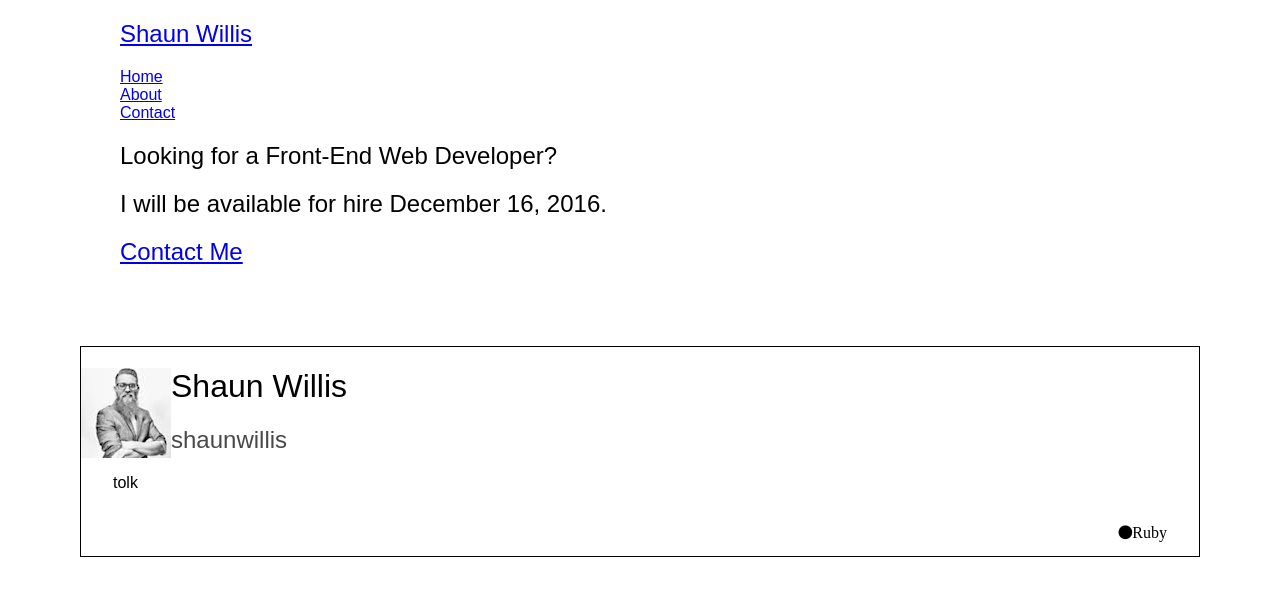
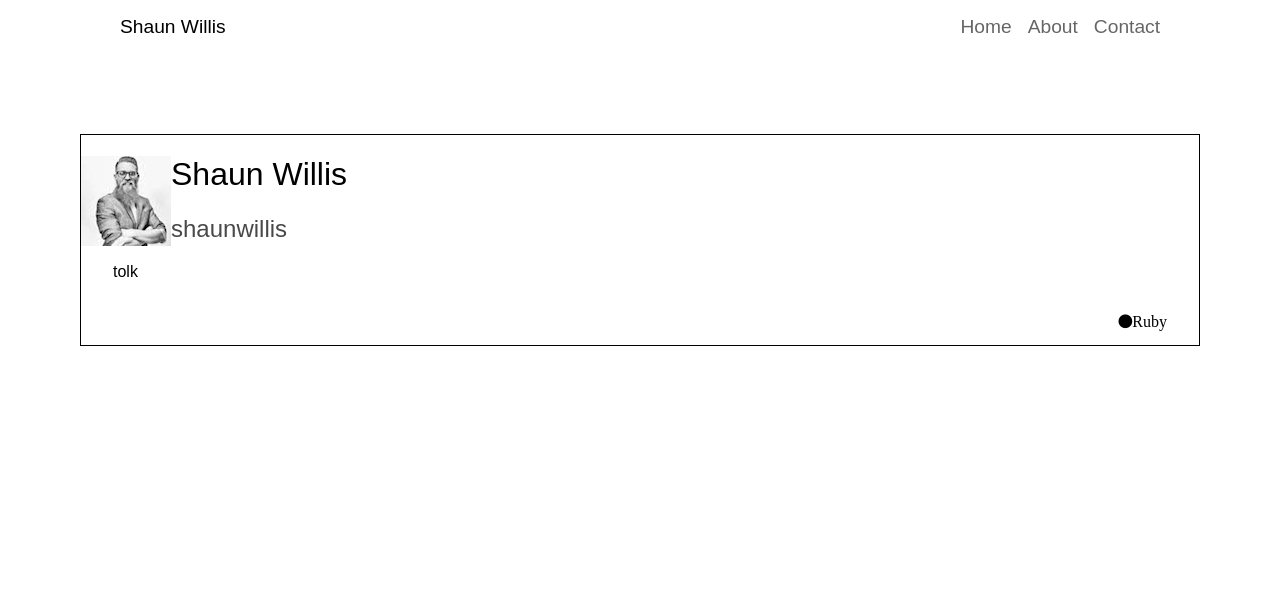
Before and after one commit to ShaunWMusic/02-box-model, a plain HTML site: page index.html in a window 1280 px wide. Drawn offline with Linux system fonts and the light colour scheme.

Commit message:
Style css to nav

```diff
--- a/app.css
+++ b/app.css
@@ -30,7 +30,35 @@ img {
   max-width: 65rem;
   margin: auto;
 }
+.nav-flex {
+  display: flex;
+  justify-content: space-between;
+}
 
+.nav-group {
+  font-size: 1.2rem;
+  margin: 1rem 0;
+}
+
+.nav-group a {
+  color: inherit;
+  text-decoration: none;
+}
+
+ul.nav-group {
+  display: flex;
+  margin: 1rem -0.5rem;
+}
+
+.nav-group__item {
+  margin: 0 0.5rem;
+
+  opacity: 0.6;
+}
+
+.nav-group__item:hover {
+  opacity: 1;
+}
 .row {
   margin: 5rem;
 }
--- a/index.html
+++ b/index.html
@@ -23,20 +23,6 @@
         </div>
       </div>
     </nav>
-
-    <div class="hero__fill flex-v-center">
-      <div class="hero__container">
-        <h2>
-          Looking for a Front-End Web Developer?
-        </h2>
-        <h2>
-          I will be available for hire December 16, 2016.
-        </h2>
-        <h2>
-          <a href="mailto:shaunwmusic@gmail.com" class="btn">Contact Me</a>
-        </h2>
-      </div>
-    </div>
   </header>
       <div class="row">
         <div class="row__column row__column-2-3">
```
